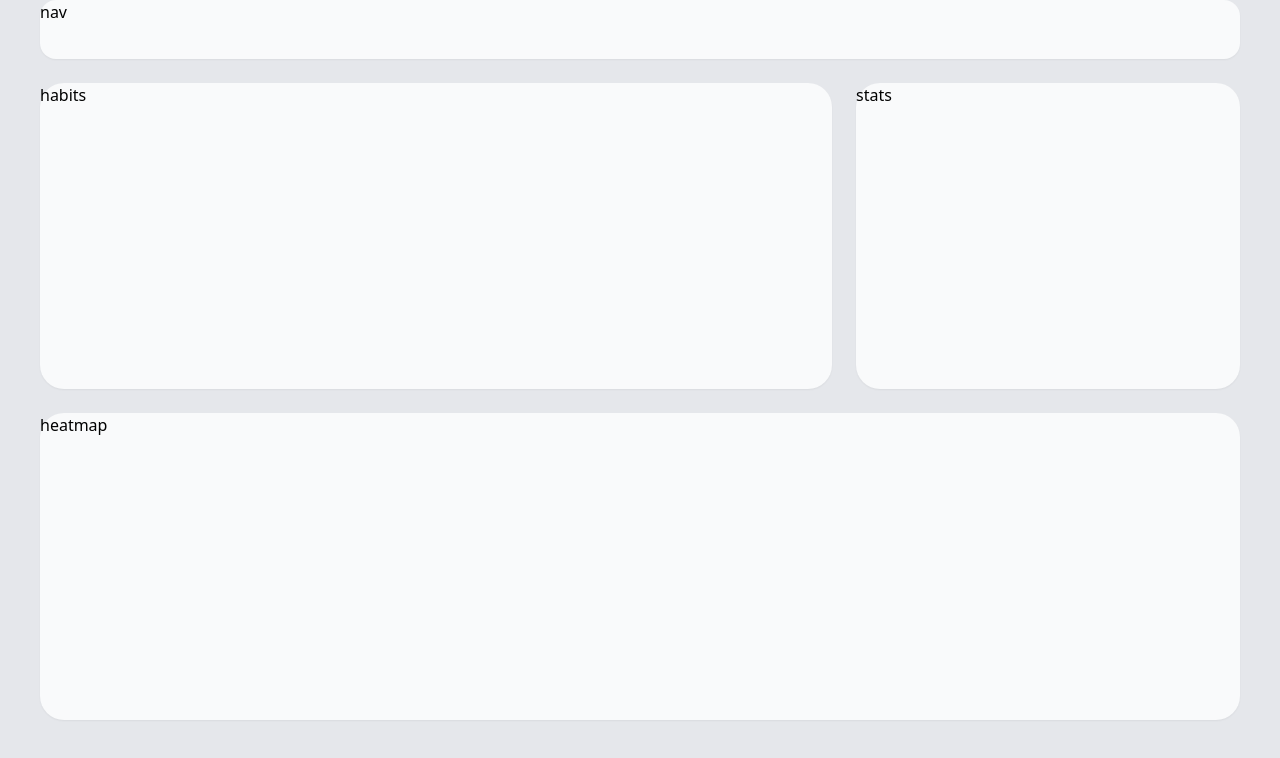
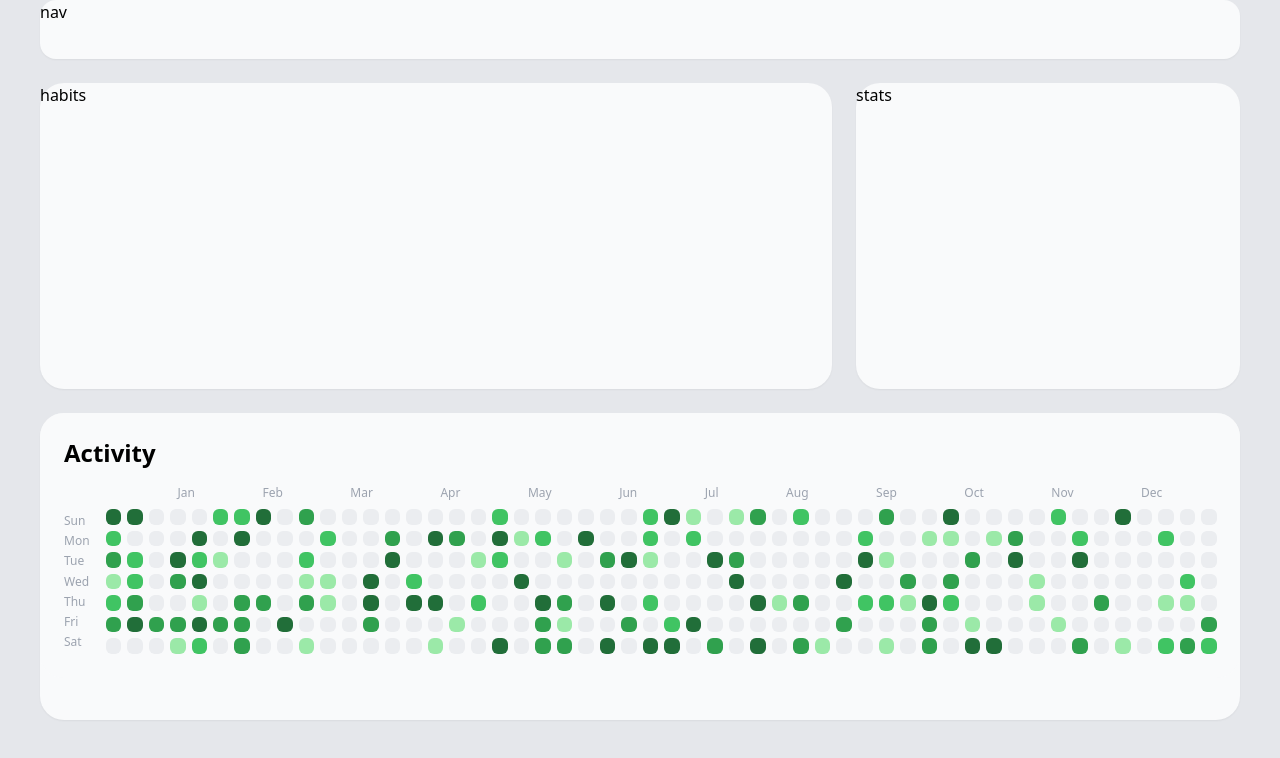
Before and after one commit to ahmedhesham001/habit-tracker-proj, a React (Vite) app: page /dashboard in a window 1280 px wide. Shown: the top 758 px of the page. Built offline with nearby package versions, Linux system fonts and the light colour scheme.

Commit message:
Designed The heatmap

```diff
--- a/src/Dashboard.jsx
+++ b/src/Dashboard.jsx
@@ -2,16 +2,49 @@ import { useNavigate } from "react-router-dom"
 import { Button } from "./components/ui/button"
 function Dashboard() {
     const navigate = useNavigate()
+    const months = ["Jan", "Feb", "Mar", "Apr", "May", "Jun", "Jul", "Aug", "Sep", "Oct", "Nov", "Dec"];
+    const days = ["Sun", "Mon", "Tue", "Wed", "Thu", "Fri", "Sat"];
+    const heatColors = ["#EBEDF0","#9BE9A8","#40C463","#30A14E","#216E39"];
     return (
         <div className="bg-gray-200 h-screen w-screen ">
             <div className="grid grid-cols-12 grid-rows-9 gap-6 h-[calc(100vh-80px)] w-[calc(100vw-80px)] mx-auto">
                 <nav className="col-span-12 row-span-1 bg-gray-50 rounded-2xl shadow-sm">nav</nav>
                 <div className="habits col-span-8 row-span-4 bg-gray-50 rounded-3xl shadow-sm">habits</div>
                 <div className="stats col-span-4 row-span-4 bg-gray-50 rounded-3xl shadow-sm">stats</div>
-                <div className="heatmap col-span-12 row-span-4 bg-gray-50 rounded-3xl shadow-sm">heatmap</div>
+                <div className="heatmap col-span-12 row-span-4 bg-gray-50 rounded-3xl shadow-sm">
+                    <div className="heatmap col-span-12 row-span-4 bg-gray-50 rounded-3xl p-6 overflow-hidden">
+    <h1 className="text-2xl font-semibold mb-4">Activity</h1>
+
+    <div className="flex flex-col gap-2">
+        <div className="flex ml-[60px] text-xs text-gray-400 gap-[14px] justify-evenly">
+            {months.map((m) => <span key={m}>{m}</span>)}
+        </div>
+        <div className="flex gap-4">
+            <div className="flex flex-col text-xs text-gray-400 justify-between py-1">
+                {days.map((d) => <span key={d}>{d}</span>)}
+            </div>
+
+            <div className="grid grid-cols-[repeat(52,1fr)] grid-rows-7 gap-1.5 flex-1">
+                {Array.from({ length: 364 }, (_, i) => {
+                    const rand = Math.floor(Math.random() * 10);
+                    return (
+                        <div
+                            key={i}
+                            className="aspect-square rounded-sm"
+                            style={{
+                                backgroundColor: rand >= 5 ? heatColors[0] : heatColors[rand]
+                            }}
+                        />
+                    );
+                })}
+            </div>
+        </div>
+    </div>
+</div>
                 </div>
             </div>
-        )
+        </div>
+    )
 }
 
 export default Dashboard
--- a/src/index.css
+++ b/src/index.css
@@ -95,5 +95,5 @@ html, body, #root {
   height: 100%;
   margin: 0;
   padding: 0;
-  overflow: hidden; /* عشان نمنع الـ Scroll العشوائي بما إننا شغالين Grid */
+  overflow: hidden;
 }
```
